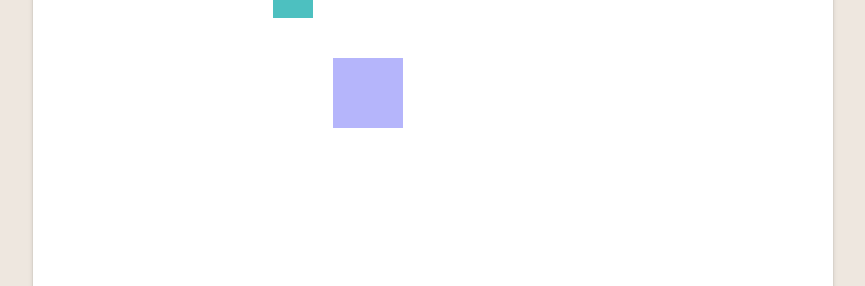
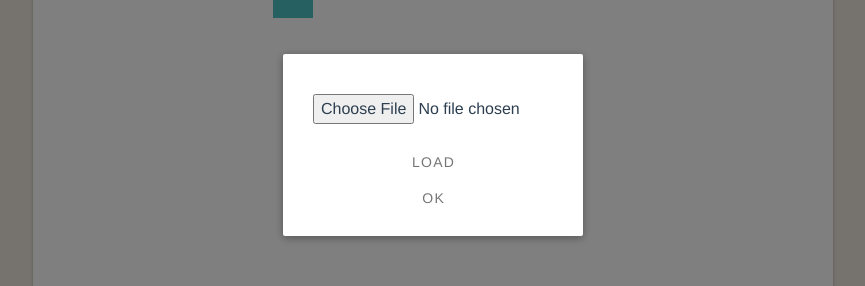
Before and after one commit to mariamghazi9/Paint, a Vue app in the folder frontend-paint/: page / in a window 1280 px wide. Both pictures are taken after a click on the button 331 px from the left and 78 px from the top of the page. Shown: the part 255-541 px from the top of the page, without its empty margins (207-1072 px from the left). Built offline with nearby package versions, Linux system fonts and the light colour scheme.

Commit message:
upload action edited

```diff
--- a/frontend-paint/src/App.vue
+++ b/frontend-paint/src/App.vue
@@ -3,7 +3,7 @@
     <v-main   style="background-color: #EEE7DF">
       <v-container>
         <LoadModal id ="modal" v-if= "showModal" @close= "showModal = false"/>
-        <Toolbar id="myToolbar" @load = "showModal = true"/>
+        <Toolbar id="myToolbar" @load= "showModal = true"/>
         <Canvas id="myCanvas" />
       </v-container>
     </v-main>
--- a/frontend-paint/src/components/LoadModal.vue
+++ b/frontend-paint/src/components/LoadModal.vue
@@ -10,6 +10,7 @@
               type="file"
               id="file"
               ref="file"
+              accept=".xml, .json"
               v-on:change="handleFileUpload()"
             />
           </div>
--- a/frontend-paint/src/components/Toolbar.vue
+++ b/frontend-paint/src/components/Toolbar.vue
@@ -29,14 +29,7 @@
 
         <v-tooltip bottom>
           <template v-slot:activator="{ on }">
-            <v-btn icon v-on="on" @click="pickFile">
-              <input
-                type="file"
-                style="display: none"
-                ref="file"
-                accept=".xml, .json"
-                @change="onFilePicked"
-              />
+            <v-btn icon v-on="on" @click="$emit('load')">
               <v-icon>mdi-file-upload</v-icon>
             </v-btn>
           </template>
@@ -142,7 +135,6 @@
           </template>
           <span>Line</span>
         </v-tooltip>
-            </v-btn-toggle>
           <v-tooltip bottom>
             <template v-slot:activator="{ on }">
               <v-btn icon v-on="on">
```
